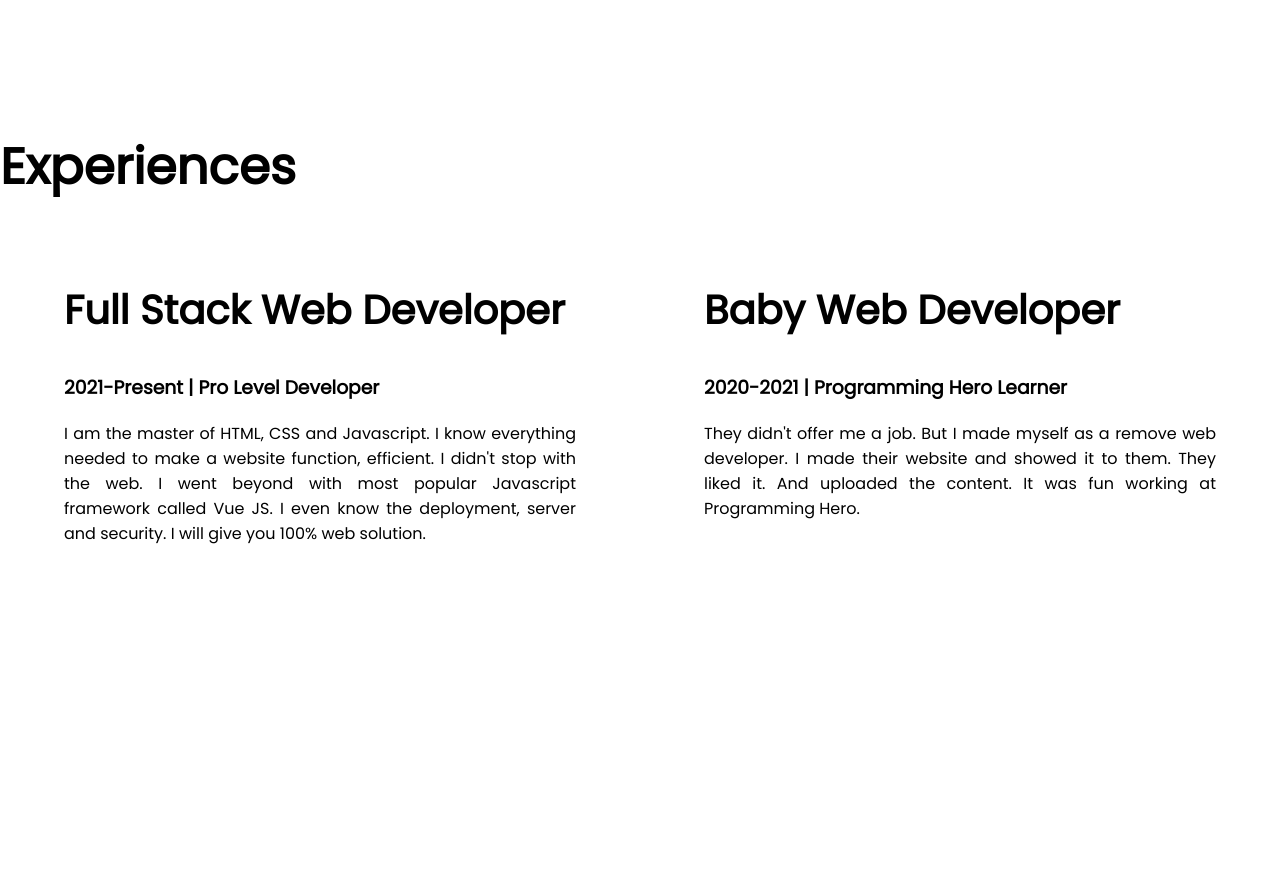
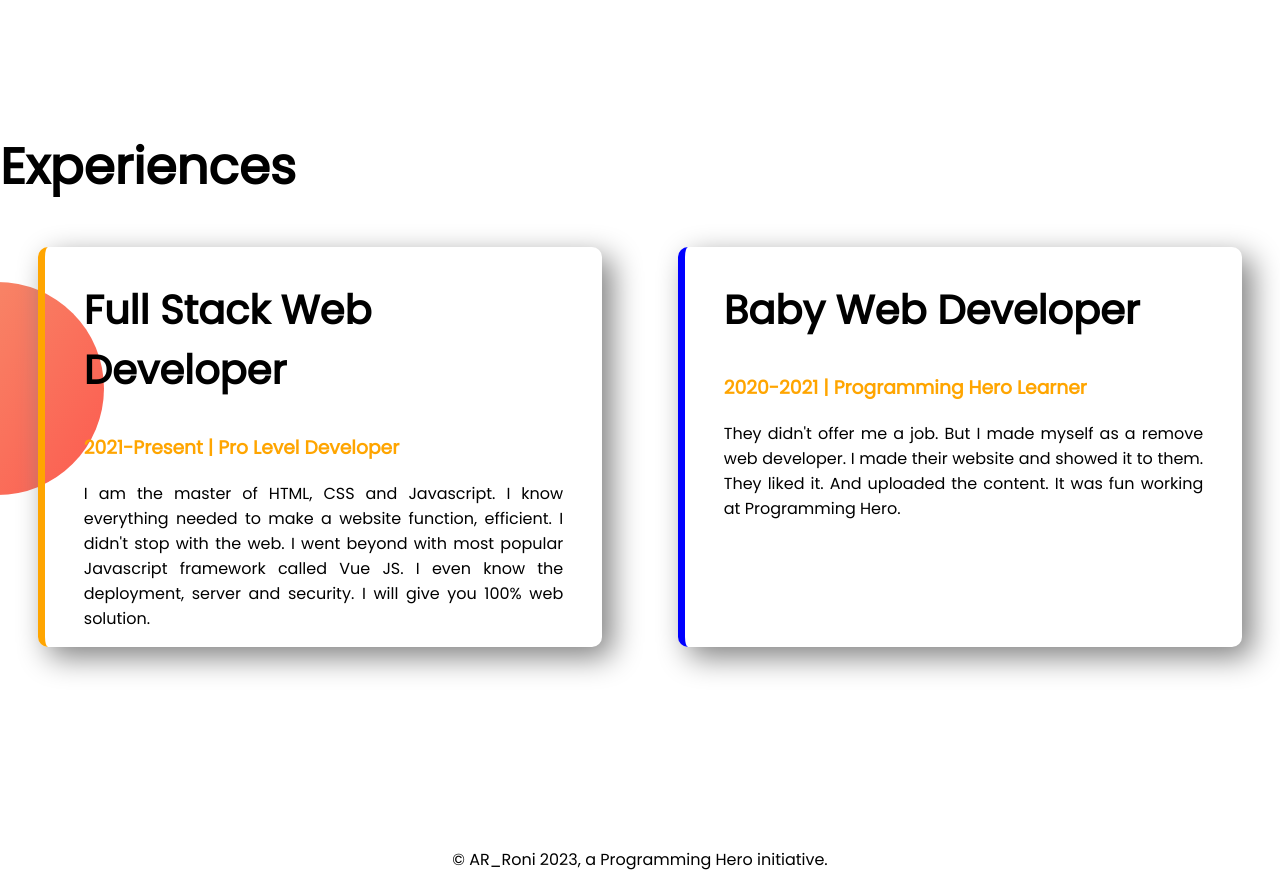
Before and after one commit to ARRoni7/Day_4_Portfolio, a plain HTML site: page index.html in a window 1280 px wide. Shown: the part 1220-2108 px from the top of the page. Before the commit the page ends 1982 px from the top, so only its background shows below. Drawn offline with Linux system fonts and the light colour scheme.

Commit message:
3nd part full complete

```diff
--- a/index.html
+++ b/index.html
@@ -48,17 +48,20 @@
     <section class="experience-part">
         <h1>Experiences</h1>
         <div class="flexible-container">
-            <div class="half-width3">
+            <div id="boder-color1" class="half-width3">
                 <h1 class="font">Full Stack Web Developer</h1>
-                <h3>2021-Present | Pro Level Developer</h3>
+                <h3 class="name-color">2021-Present | Pro Level Developer</h3>
                 <p>I am the master of HTML, CSS and Javascript. I know everything needed to make a website function, efficient. I didn't stop with the web. I went beyond with most popular Javascript framework called Vue JS. I even know the deployment, server and security. I will give you 100% web solution.</p>
             </div>
-            <div class="half-width3">
+            <div id="boder-color2" class="half-width3">
                 <h1 class="font">Baby Web Developer</h1>
-                <h3>2020-2021 | Programming Hero Learner</h3>
+                <h3 class="name-color">2020-2021 | Programming Hero Learner</h3>
                 <p>They didn't offer me a job. But I made myself as a remove web developer. I made their website and showed it to them. They liked it. And uploaded the content. It was fun working at Programming Hero.</p>
             </div>
         </div>
     </section>
 </body>
+<footer>
+    <p>© AR_Roni 2023, a Programming Hero initiative.</p>
+</footer>
 </html>
--- a/style.css
+++ b/style.css
@@ -60,9 +60,29 @@ p{
 
 
 .half-width3{
-    width: 50%;
-    padding: 0% 5%;
+    width: 44%;
+    margin-left: 3%;
+    margin-right: 3%;
+    border-radius: 10px;
+    padding: 0% 3%;
+    box-shadow: 10px 10px 30px gray;
 }
 .font{
     font-size: 40px;
 }
+.experience-part{
+    background-image: url(images/exp-bg.png);
+    background-repeat: no-repeat;
+    background-position: left;
+}
+#boder-color1{
+    border-left: 7px solid orange;
+}
+#boder-color2{
+    border-left: 7px solid blue;
+}
+
+
+footer p{
+    text-align: center;
+}
```
